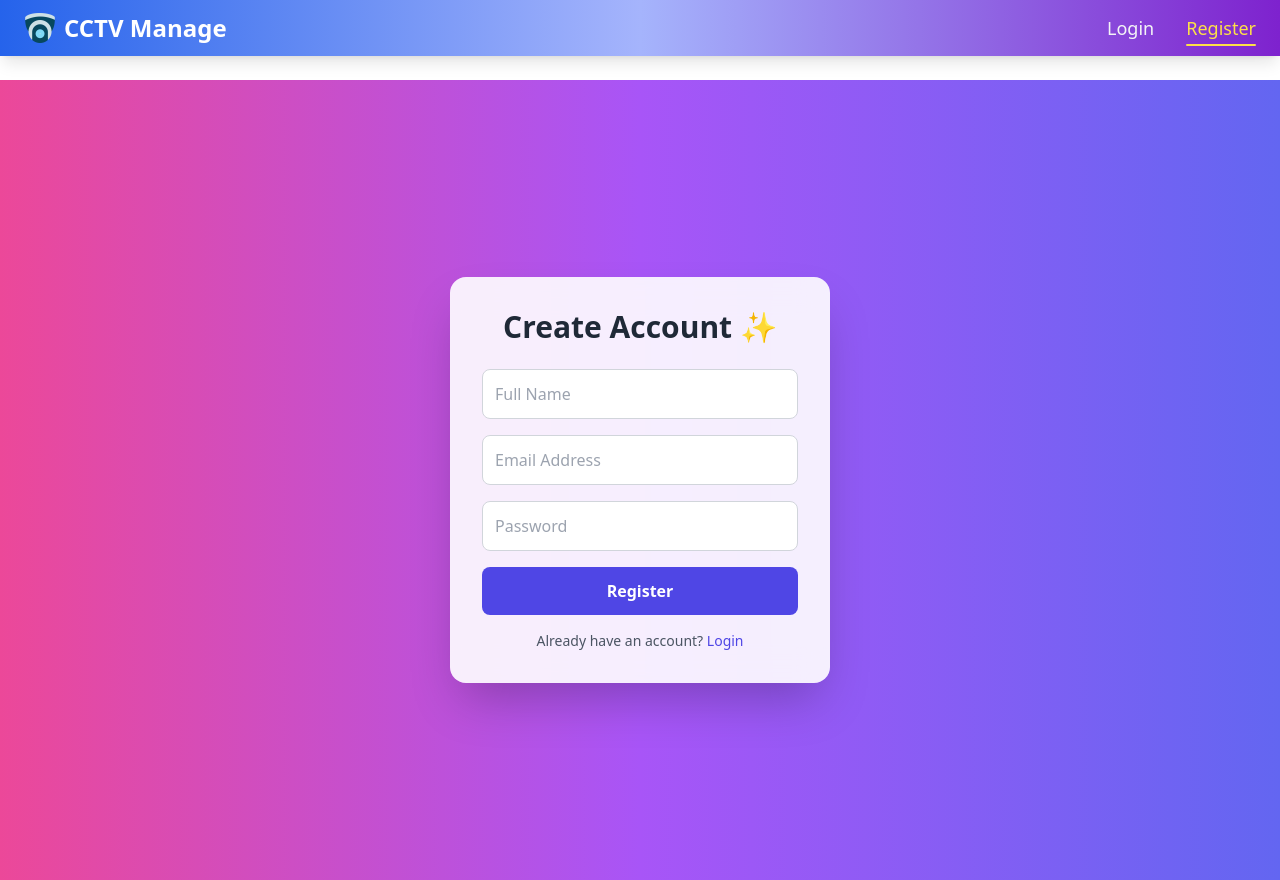
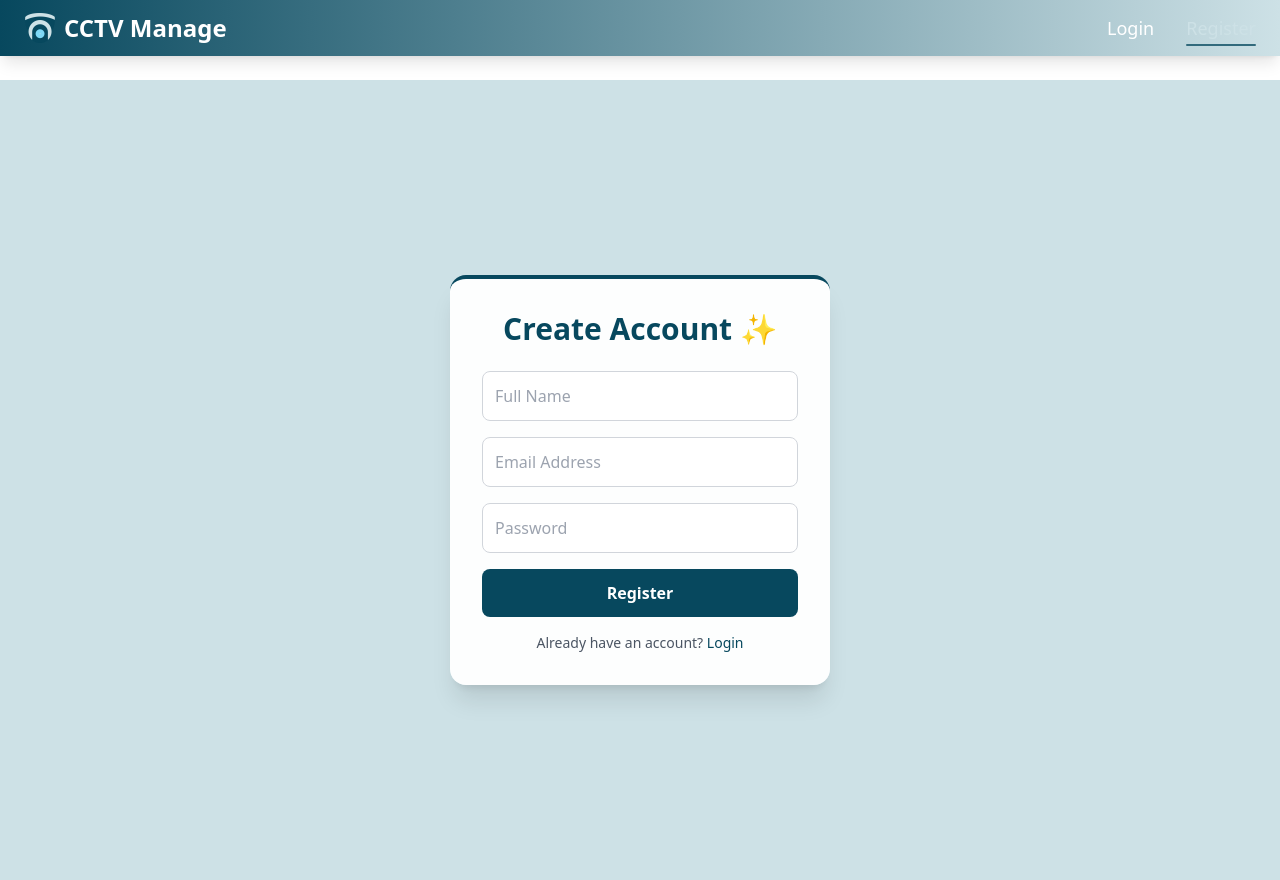
Before and after one commit to yuvraj-singh-0001/cctv, a React (Vite) app in the folder client/: page /register in a window 1280 px wide. Built offline with nearby package versions, Linux system fonts and the light colour scheme.

Commit message:
make ui the according of logo

```diff
--- a/client/src/components/navbar.jsx
+++ b/client/src/components/navbar.jsx
@@ -19,7 +19,7 @@ function Navbar() {
       initial={{ y: -60, opacity: 0 }}
       animate={{ y: 0, opacity: 1 }}
       transition={{ duration: 0.6 }}
-      className="bg-gradient-to-r from-blue-600 via-indigo-300 to-purple-700 text-white fixed w-full top-0 left-0 z-50 shadow-lg"
+      className="bg-gradient-to-r from-[#07485E] to-[#CDE1E6] text-white fixed w-full top-0 left-0 z-50 shadow-lg"
     >
       <div className="max-w-7xl mx-auto px-6 py-3 flex justify-between items-center">
         {/* Logo & Title */}
@@ -28,7 +28,7 @@ function Navbar() {
           className="flex items-center text-2xl font-extrabold hover:scale-105 transition space-x-2"
         >
           <img src={Logo} alt="CCTV Logo" className="w-8 h-8 rounded-md" />
-          <span>CCTV Manage</span>
+          <span className="text-white">CCTV Manage</span>
         </button>
 
         {/* Desktop Links */}
@@ -39,15 +39,15 @@ function Navbar() {
               to={link.path}
               className={`relative font-medium text-lg transition ${
                 location.pathname === link.path
-                  ? "text-yellow-300"
-                  : "text-gray-100"
-              } hover:text-yellow-300`}
+                  ? "text-[rgb(205,225,230)]" // yellow highlight when active
+                  : "text-white"
+              } hover:text-[rgb(205,225,230)`}
             >
               {link.name}
               {location.pathname === link.path && (
                 <motion.span
                   layoutId="underline"
-                  className="absolute left-0 -bottom-1 w-full h-[2px] bg-yellow-300 rounded"
+                  className="absolute left-0 -bottom-1 w-full h-[2px] bg-[rgb(50,106,124)] rounded"
                 />
               )}
             </Link>
@@ -70,7 +70,7 @@ function Navbar() {
           animate={{ opacity: 1, y: 0 }}
           exit={{ opacity: 0, y: -20 }}
           transition={{ duration: 0.4 }}
-          className="md:hidden bg-indigo-800/95 backdrop-blur-md px-6 py-4 space-y-3"
+          className="md:hidden bg-[#07485E]/95 backdrop-blur-md px-6 py-4 space-y-3"
         >
           {navLinks.map((link) => (
             <Link
@@ -79,9 +79,9 @@ function Navbar() {
               onClick={() => setIsOpen(false)}
               className={`block font-medium text-lg ${
                 location.pathname === link.path
-                  ? "text-yellow-300"
-                  : "text-gray-100"
-              } hover:text-yellow-300 transition`}
+                  ? "text-[#FFD700]"
+                  : "text-white"
+              } hover:text-[#FFD700] transition`}
             >
               {link.name}
             </Link>
--- a/client/src/pages/login.jsx
+++ b/client/src/pages/login.jsx
@@ -42,14 +42,14 @@ function Login() {
   };
 
   return (
-    <div className="flex items-center justify-center min-h-screen bg-gray-200">
+    <div className="flex items-center justify-center min-h-screen bg-[#CDE1E6]">
       <motion.div
         initial={{ opacity: 0, y: 40, scale: 0.9 }}
         animate={{ opacity: 1, y: 0, scale: 1 }}
         transition={{ duration: 0.6, ease: "easeOut" }}
-        className="bg-white/90 backdrop-blur-lg p-8 rounded-2xl shadow-2xl w-[380px]"
+        className="bg-white/95 backdrop-blur-lg p-8 rounded-2xl shadow-xl w-[380px] border-t-4 border-[#07485E]"
       >
-        <h2 className="flex items-center justify-center text-3xl font-bold text-gray-800 mb-6 space-x-2">
+        <h2 className="flex items-center justify-center text-3xl font-bold text-[#07485E] mb-6 space-x-2">
           <img src={Logo} alt="CCTV Logo" className="w-10 h-10" />
           <span>CCTV Manage</span>
         </h2>
@@ -64,7 +64,7 @@ function Login() {
             value={form.email}
             onChange={handleChange}
             required
-            className="w-full p-3 border border-gray-300 rounded-lg focus:border-blue-900 focus:ring-2 focus:ring-blue-900 focus:outline-none"
+            className="w-full p-3 border border-gray-300 rounded-lg focus:border-[#07485E] focus:ring-2 focus:ring-[#07485E] focus:outline-none"
           />
 
           <motion.input
@@ -76,7 +76,7 @@ function Login() {
             value={form.password}
             onChange={handleChange}
             required
-            className="w-full p-3 border border-gray-300 rounded-lg focus:border-blue-900 focus:ring-2 focus:ring-blue-900 focus:outline-none"
+            className="w-full p-3 border border-gray-300 rounded-lg focus:border-[#07485E] focus:ring-2 focus:ring-[#07485E] focus:outline-none"
           />
 
           <motion.button
@@ -84,7 +84,7 @@ function Login() {
             disabled={loading}
             whileHover={{ scale: 1.05 }}
             whileTap={{ scale: 0.95 }}
-            className="w-full bg-indigo-600 hover:bg-indigo-700 text-white py-3 rounded-lg font-semibold transition disabled:opacity-50"
+            className="w-full bg-[#07485E] hover:bg-[#063646] text-white py-3 rounded-lg font-semibold transition disabled:opacity-50"
           >
             {loading ? "Logging in..." : "Login"}
           </motion.button>
@@ -95,7 +95,7 @@ function Login() {
             initial={{ opacity: 0 }}
             animate={{ opacity: 1 }}
             transition={{ duration: 0.4 }}
-            className="mt-4 text-center text-sm font-medium text-gray-700"
+            className="mt-4 text-center text-sm font-medium text-[#07485E]"
           >
             {message}
           </motion.p>
@@ -105,7 +105,7 @@ function Login() {
           Don’t have an account?{" "}
           <Link
             to="/register"
-            className="text-indigo-600 font-medium hover:underline"
+            className="text-[#07485E] font-medium hover:underline"
           >
             Register
           </Link>
--- a/client/src/pages/register.jsx
+++ b/client/src/pages/register.jsx
@@ -18,7 +18,6 @@ function Register() {
     setMessage("");
 
     try {
-      // ✅ Register API
       const res = await fetch("http://localhost:5000/api/auth/register", {
         method: "POST",
         headers: { "Content-Type": "application/json" },
@@ -29,8 +28,6 @@ function Register() {
 
       if (res.ok && data.success) {
         setMessage("✅ Registration successful!");
-
-        // ✅ Automatically login after successful registration
         const loginRes = await fetch("http://localhost:5000/api/auth/login", {
           method: "POST",
           headers: { "Content-Type": "application/json" },
@@ -43,10 +40,7 @@ function Register() {
         const loginData = await loginRes.json();
 
         if (loginRes.ok && loginData.success) {
-          // Store user data in localStorage
           localStorage.setItem("user", JSON.stringify(loginData.user));
-
-          // Redirect to dashboard after 1 second
           setTimeout(() => navigate("/dashboard"), 1000);
         } else {
           setMessage("✅ Registered! Please login manually.");
@@ -64,14 +58,14 @@ function Register() {
   };
 
   return (
-    <div className="flex items-center justify-center shodow-lg min-h-screen bg-gradient-to-r from-pink-500 via-purple-500 to-indigo-500">
+    <div className="flex items-center justify-center min-h-screen bg-[#CDE1E6]">
       <motion.div
         initial={{ opacity: 0, y: 40, scale: 0.9 }}
         animate={{ opacity: 1, y: 0, scale: 1 }}
         transition={{ duration: 0.6, ease: "easeOut" }}
-        className="bg-white/90 backdrop-blur-lg p-8 rounded-2xl shadow-2xl w-[380px]"
+        className="bg-white/95 backdrop-blur-lg p-8 rounded-2xl shadow-xl w-[380px] border-t-4 border-[#07485E]"
       >
-        <h2 className="text-3xl font-bold text-center text-gray-800 mb-6">
+        <h2 className="text-3xl font-bold text-center text-[#07485E] mb-6">
           Create Account ✨
         </h2>
 
@@ -85,7 +79,7 @@ function Register() {
             value={form.name}
             onChange={handleChange}
             required
-            className="w-full p-3 border border-gray-300 rounded-lg focus:border-blue-900 focus:ring-2 focus:ring-blue-900 focus:outline-none"
+            className="w-full p-3 border border-gray-300 rounded-lg focus:border-[#07485E] focus:ring-2 focus:ring-[#07485E] focus:outline-none"
           />
 
           <motion.input
@@ -97,7 +91,7 @@ function Register() {
             value={form.email}
             onChange={handleChange}
             required
-            className="w-full p-3 border border-gray-300 rounded-lg focus:border-blue-900 focus:ring-2 focus:ring-blue-900 focus:outline-none"
+            className="w-full p-3 border border-gray-300 rounded-lg focus:border-[#07485E] focus:ring-2 focus:ring-[#07485E] focus:outline-none"
           />
 
           <motion.input
@@ -109,7 +103,7 @@ function Register() {
             value={form.password}
             onChange={handleChange}
             required
-            className="w-full p-3 border border-gray-300 rounded-lg focus:border-blue-900 focus:ring-2 focus:ring-blue-900 focus:outline-none"
+            className="w-full p-3 border border-gray-300 rounded-lg focus:border-[#07485E] focus:ring-2 focus:ring-[#07485E] focus:outline-none"
           />
 
           <motion.button
@@ -117,7 +111,7 @@ function Register() {
             disabled={loading}
             whileHover={{ scale: 1.05 }}
             whileTap={{ scale: 0.95 }}
-            className="w-full bg-indigo-600 hover:bg-indigo-700 text-white py-3 rounded-lg font-semibold transition disabled:opacity-50"
+            className="w-full bg-[#07485E] hover:bg-[#063646] text-white py-3 rounded-lg font-semibold transition disabled:opacity-50"
           >
             {loading ? "Registering..." : "Register"}
           </motion.button>
@@ -128,7 +122,7 @@ function Register() {
             initial={{ opacity: 0 }}
             animate={{ opacity: 1 }}
             transition={{ duration: 0.4 }}
-            className="mt-4 text-center text-sm font-medium text-gray-700"
+            className="mt-4 text-center text-sm font-medium text-[#07485E]"
           >
             {message}
           </motion.p>
@@ -136,7 +130,7 @@ function Register() {
 
         <p className="mt-4 text-sm text-gray-600 text-center">
           Already have an account?{" "}
-          <Link to="/login" className="text-indigo-600 font-medium hover:underline">
+          <Link to="/login" className="text-[#07485E] font-medium hover:underline">
             Login
           </Link>
         </p>
```
